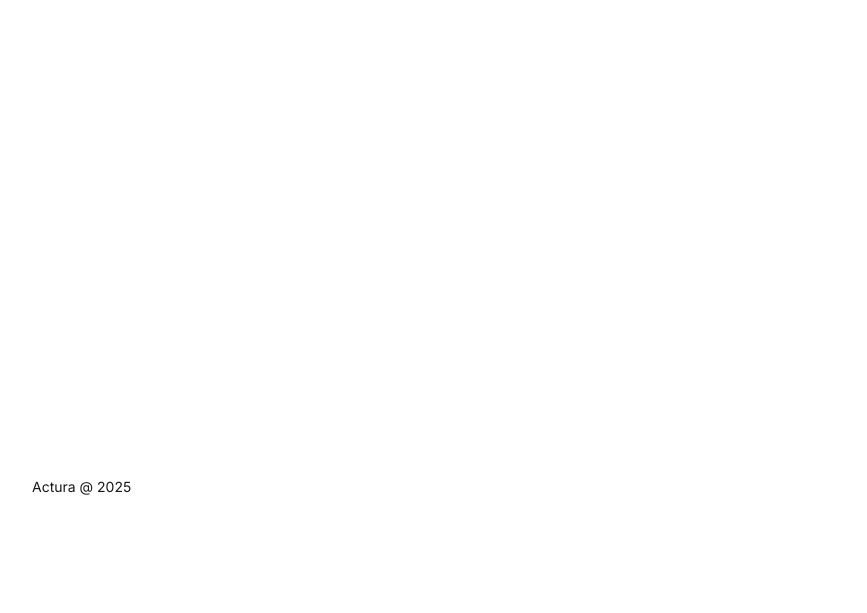
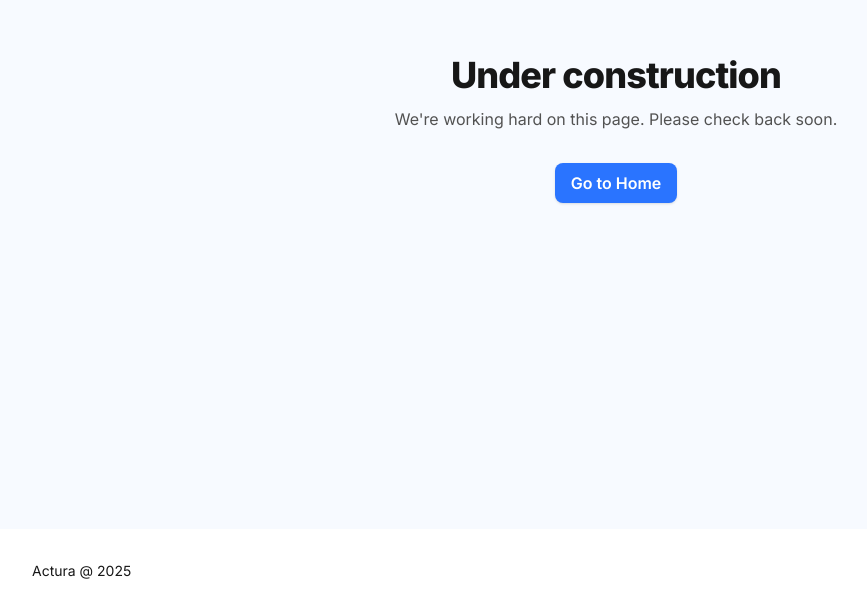
Before and after one commit to TeamGrowlinGang/actura, a React (Vite) app in the folder actura-landing/: page /under-construction in a window 1280 px wide. Before the commit this address had no page. Shown: the part 271-884 px from the top of the page, without its empty margins (24-891 px from the left). Before the commit the page ends 800 px from the top, so only its background shows below. Built offline with nearby package versions, Linux system fonts and the light colour scheme; a web font is replaced by a local one.

Commit message:
Included catch all under construction for nav

```diff
--- a/actura-landing/src/App.tsx
+++ b/actura-landing/src/App.tsx
@@ -2,9 +2,10 @@ import './index.css'
 import { Navbar } from './components/Navbar.tsx'
 import { Hero } from './components/Hero.tsx'
 import { BackgroundBlobs } from './components/BackgroundBlobs.tsx'
-import { Routes, Route, useLocation } from 'react-router-dom'
+import { Routes, Route, useLocation, Navigate } from 'react-router-dom'
 import { Profile } from './pages/Profile.tsx'
 import { MeetingDetails } from './pages/MeetingDetails.tsx'
+import { UnderConstruction } from './pages/UnderConstruction.tsx'
 import { Footer } from './components/Footer.tsx'
 
 function App() {
@@ -19,6 +20,8 @@ function App() {
           <Route path="/" element={<Hero />} />
           <Route path="/profile" element={<Profile />} />
           <Route path="/meetings/:id" element={<MeetingDetails />} />
+          <Route path="/under-construction" element={<UnderConstruction />} />
+          <Route path="*" element={<Navigate to="/under-construction" replace />} />
         </Routes>
       </main>
       <Footer />
--- a/actura-landing/src/components/Navbar.tsx
+++ b/actura-landing/src/components/Navbar.tsx
@@ -1,4 +1,5 @@
 import acturaMark from '../assets/logo inside navbar.png'
+import { Link } from 'react-router-dom'
 
 export function Navbar() {
   return (
@@ -14,11 +15,11 @@ export function Navbar() {
             />
           </div>
           <nav className="hidden md:flex items-center gap-9 lg:gap-10 text-base/6 lg:text-lg/7">
-            <a href="#" className="hover:opacity-90">Home</a>
-            <a href="#" className="hover:opacity-90">How it works</a>
-            <a href="#" className="hover:opacity-90">Why Actura?</a>
-            <a href="#" className="hover:opacity-90">Pricing</a>
-            <a href="#" className="hover:opacity-90">Contact</a>
+            <a href="/" onClick={(e) => { e.preventDefault(); window.location.reload(); }} className="hover:opacity-90">Home</a>
+            <Link to="/under-construction" className="hover:opacity-90">How it works</Link>
+            <Link to="/under-construction" className="hover:opacity-90">Why Actura?</Link>
+            <Link to="/under-construction" className="hover:opacity-90">Pricing</Link>
+            <Link to="/under-construction" className="hover:opacity-90">Contact</Link>
           </nav>
         </div>
       </div>
--- /dev/null
+++ b/actura-landing/src/pages/UnderConstruction.tsx
@@ -0,0 +1,19 @@
+import { Link } from 'react-router-dom'
+export function UnderConstruction() {
+  return (
+    <section className="min-h-dvh bg-[#F7FAFF] px-4 flex items-center justify-center">
+      <div className="site-container text-center">
+        <h1 className="text-3xl md:text-4xl font-extrabold tracking-tight text-neutral-900">Under construction</h1>
+        <p className="mt-3 text-neutral-600">We&apos;re working hard on this page. Please check back soon.</p>
+        <div className="mt-8">
+          <Link
+            to="/"
+            className="inline-flex items-center justify-center rounded-lg bg-[#2a74ff] px-4 py-2 font-semibold text-white shadow hover:bg-brand-dark"
+          >
+            Go to Home
+          </Link>
+        </div>
+      </div>
+    </section>
+  )
+}
```
